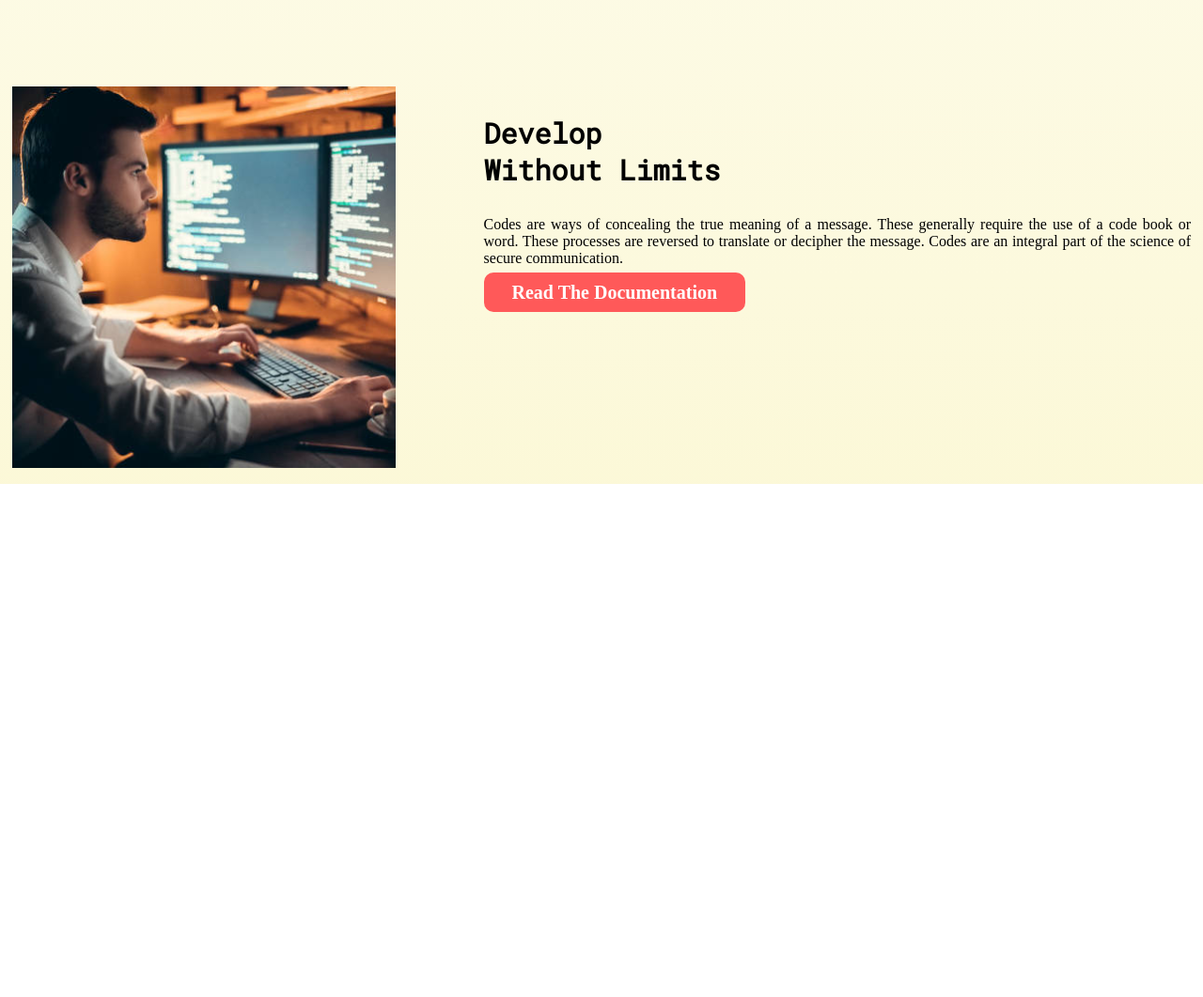
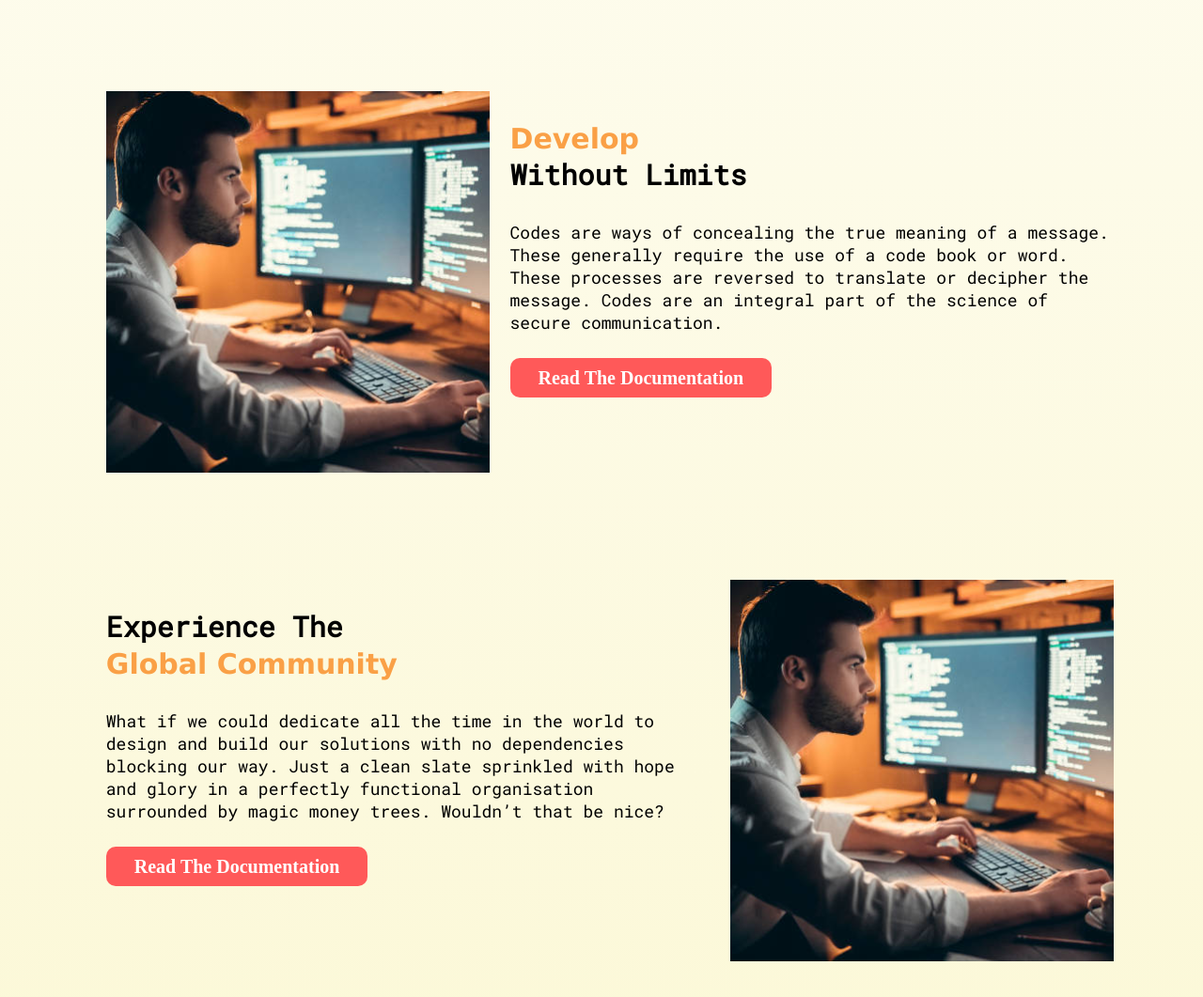
Before and after one commit to Jahid188/My-Personal-Portfolio, a plain HTML site: page index.html in a window 1280 px wide. Shown: the part 1117-2178 px from the top of the page at 94% size. Before the commit the page ends 1632 px from the top, so only its background shows below. Drawn offline with Linux system fonts and the light colour scheme.

Commit message:
experience section added

```diff
--- a/index.html
+++ b/index.html
@@ -22,7 +22,7 @@
                         2022</span></h1>
 
             </div>
-            <p class="paragraph" style="text-align: justify;">Hi, I’m Jahid. Nice to meet you. Welcome to my portfolio
+            <p class="paragraph" ;>Hi, I am Jahid. Nice to meet you. Welcome to my portfolio
                 website! I'm too exited for becoming a Web Developer! If you want to know more about me then...</p><br>
             <a class="link-button" target="_blank" href="https://web.facebook.com/jahidhridoy3139/">Explore More</a>
             <p class="paragraph">Scroll Down for more about me!</p>
@@ -65,15 +65,37 @@
             <img src="images/pictures/develop.png" alt="">
         </div>
         <div class="develop-width-two">
-            <h3>Develop <br>Without Limits</h3>
-            <p style="font-size: 2opx; text-align: justify;">Codes are ways of concealing the true meaning of a message.
+            <h3><span
+                    style="font-family: 'Lucida Sans', 'Lucida Sans Regular', 'Lucida Grande', 'Lucida Sans Unicode', Geneva, Verdana, sans-serif; color: rgb(250, 160, 70);">Develop</span>
+                <br>Without Limits
+            </h3>
+            <p class="paragraph" style="font-size: 18px;">Codes are ways of concealing the true
+                meaning of a message.
                 These generally
                 require the use of a code
                 book or word. These processes are reversed
                 to translate or decipher the message. Codes are an integral part of the science of secure
-                communication.</p>
+                communication.</p><br>
             <a class="link-button" href="https://www.wikihow.com/Create-Secret-Codes-and-Ciphers">Read The
                 Documentation</a>
+        </div>
+    </section>
+
+    <section class="GC-flex-content">
+        <div class="GC-width-one">
+            <h3>Experience The<br><span
+                    style="font-family: 'Lucida Sans', 'Lucida Sans Regular', 'Lucida Grande', 'Lucida Sans Unicode', Geneva, Verdana, sans-serif; color: rgb(250, 160, 70);">Global
+                    Community</span></h3>
+            <p class="paragraph" style="font-size: 18px;">What if we could dedicate all the time in the world to design
+                and build our solutions with no dependencies blocking our
+                way. Just a clean slate sprinkled with hope and glory in a perfectly functional organisation surrounded
+                by magic money
+                trees. Wouldn’t that be nice?</p><br>
+            <a class="link-button" href="https://www.wikihow.com/Create-Secret-Codes-and-Ciphers">Read The
+                Documentation</a>
+        </div>
+        <div class="GC-width-two">
+            <img src="images/pictures/develop.png" alt="">
         </div>
     </section>
 </body>
--- a/style.css
+++ b/style.css
@@ -93,10 +93,30 @@ h3{
 
 .develop-flex-content{
     display: flex;
+    margin-top: 100px;
+    margin-bottom: 110px;
 }
 .develop-width-one{
     width: 40%;
+    padding-left: 100px;
 }
 .develop-width-two{
     width: 60%;
+    margin-right: 80px;
 }
+
+
+
+.GC-flex-content{
+    display: flex;
+    margin-bottom: 100px;
+}
+.GC-width-one{
+    width: 60%;
+    margin-left: 100px;
+    padding-right: 50px;
+}
+.GC-width-two{
+    width: 40%;
+    padding-right: 80px;
+}
```
Also changed, not shown: images/shapes/dream-bg.png (added).
